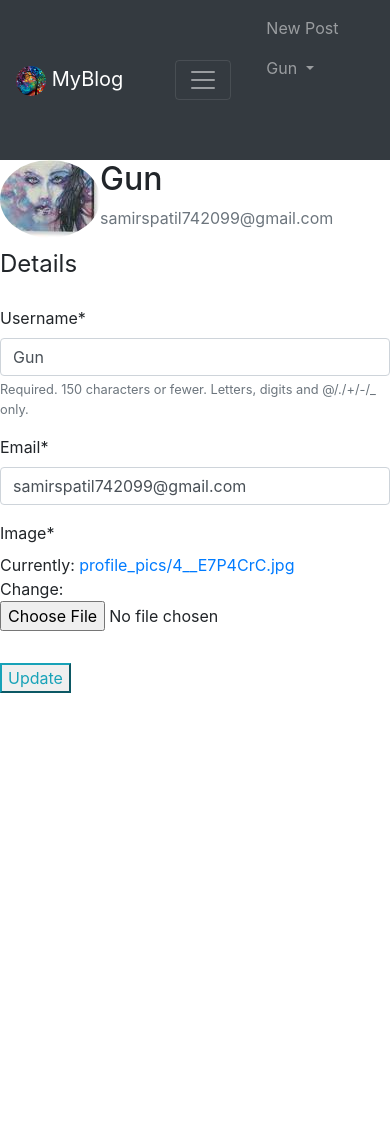
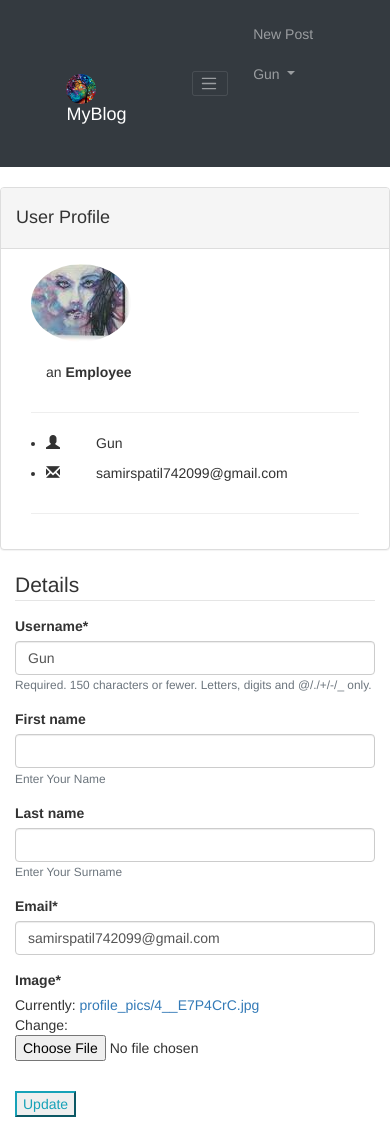
Before and after one commit to samirpatil2000/Community-Blog, a Django app: page /profile/ in a window 390 px wide. Before the commit the page ends 693 px from the top, so only its background shows below. Run offline with Django 3.2, Linux system fonts and the light colour scheme; a user stored in the database is signed in; data comes from the database, SQL or seed files in the repository; both versions use the stored data as it was after the commit; some libraries are stand-ins or nearby versions.

Commit message:
I update the profile page

```diff
--- a/Blog/templates/Blog/testuser_profile.html
+++ b/Blog/templates/Blog/testuser_profile.html
@@ -35,7 +35,7 @@
     <div class="col-sm-4">
       <h2>{{ post.author }}</h2>
       <h5>Profile Pic</h5>
-      <img class="profileimg" src="{{ post.author.profile.image.url }}">
+      <img class="profileimg" src="{{ posts[0].author.profile.image.url }}">
 
 
       <hr class="d-sm-none">
--- a/Blog/templates/Blog/user_post.html
+++ b/Blog/templates/Blog/user_post.html
@@ -40,7 +40,11 @@
       <h2>{{ view.kwargs.username }}</h2>
 
       <img class="profileimg" src="{{ object.author.profile.image.url }}">
+        {% if posts %}
         <img class="rounded-circle article-img" src="{{ post.author.profile.image.url }}">
+        {% endif %}
+         <h2 class="'article-title">{{ object.title }}</h2>
+            <p class="article-content">{{ object.content }}</p>
       <hr class="d-sm-none">
     </div>
       <div class="col-sm-7">
--- a/Blog/urls.py
+++ b/Blog/urls.py
@@ -1,13 +1,14 @@
 from django.urls import path
 from .import views
 from django.views.generic import TemplateView
-from.views import PostListView,PostDetailView, PostCreateView,PostUpdateView,PostDeleteView,UserPostListView #,SendFormEmail
+from.views import PostListView,PostDetailView, PostCreateView,PostUpdateView,PostDeleteView,UserPostListView ,PostDetailViewForProfile#,SendFormEmail
 urlpatterns=[
     path('', views.home, name='blog_home'),
     path('about/', views.about, name='about'),
     path('joinus/', views.join_us, name='join_us'),
     path('latest/', PostListView.as_view(), name='latest'),
     path('post/<int:pk>/', PostDetailView.as_view(), name='post-detail'),
+    path('post/userprofile/<int:pk>/',PostDetailViewForProfile.as_view(),name='post-userprofile'),
     path('post/new/', PostCreateView.as_view(), name='post-create'),
     path('post/<int:pk>/update/', PostUpdateView.as_view(), name='post-update'),
     path('post/<int:pk>/delete/', PostDeleteView.as_view(), name='post-delete'),
--- a/Blog/views.py
+++ b/Blog/views.py
@@ -106,7 +106,6 @@
     paginate_by = 4
 
 
-
 class UserPostListView(ListView):
     model = Post
     template_name = 'blog/user_post.html'
@@ -159,7 +158,6 @@
         return False
 
 
-
 class PostDeleteView(LoginRequiredMixin,UserPassesTestMixin,DeleteView):
     model = Post
     success_url = '/latest'
--- a/Main_Blog/urls.py
+++ b/Main_Blog/urls.py
@@ -28,6 +28,7 @@
     path('', include('Blog.urls')),
     #path('register/',include('users.urls'),name='register'),
 
+
     path('login/',auth_views.LoginView.as_view(template_name='users/login.html'), name='login'),
     path('logout/',auth_views.LogoutView.as_view(template_name='users/logout.html'), name='logout'),
     path('password-reset/',auth_views.PasswordResetView.as_view(template_name='users/password_reset.html'), name='password_reset'),
--- a/Main_Blog/wsgi.py
+++ b/Main_Blog/wsgi.py
@@ -1,3 +1,4 @@
+
 """
 WSGI config for Main_Blog project.
 
--- a/users/forms.py
+++ b/users/forms.py
@@ -1,9 +1,12 @@
 from django import forms
 from django.contrib.auth.models import User
 from django.contrib.auth.forms import UserCreationForm
+from django.db import models
+from . import models
 from.models import Profile
 
 class UserRegisterForm(UserCreationForm):
+    #email_na=models.EmailField(required=True)
     first_name=forms.CharField(max_length=30,required=False,help_text='Enter Your Name ')
     last_name=forms.CharField(max_length=30,required=False,help_text='Enter Your Surname')
     email=forms.EmailField(help_text='Enter Your  Valid email address')
@@ -12,14 +15,36 @@
         model = User
         fields = ['username','first_name','last_name','email','phone_number','password1','password2']
 
+    def save(self, commit=True):
+        user=super(UserRegisterForm,self).save(commit=True)
+        user.first_name= self.cleaned_data['first_name']
+        user.last_name=self.cleaned_data['last_name']
+        user.phone_number=self.cleaned_data['phone_number']
+        if commit:
+            user.save()
+
+        return user
+
 
 
 class UserUpadeteForm(forms.ModelForm):
     email=forms.EmailField()
 
+    first_name=forms.CharField(max_length=30,required=False,help_text='Enter Your Name ')
+    last_name=forms.CharField(max_length=30,required=False,help_text='Enter Your Surname')
+
     class Meta:
         model = User
-        fields=['username','email']
+        fields=['username','first_name','last_name','email']
+
+    def save(self, commit=True):
+        user=super(UserUpadeteForm,self).save(commit=True)
+        user.first_name= self.cleaned_data['first_name']
+        user.last_name=self.cleaned_data['last_name']
+        if commit:
+            user.save()
+        return user
+
 
 class ProfileUpdateForm(forms.ModelForm):
 
--- a/users/models.py
+++ b/users/models.py
@@ -17,7 +17,7 @@
 
         img= Image.open(self.image.path)
 
-        if img.height > 200 or  img.width > 200 :
-            output_size = (100,100)
+        if img.height > 400 or  img.width > 400 :
+            output_size = (350,350)
             img.thumbnail(output_size)
             img.save(self.image.path)
--- a/users/templates/users/Profile.html
+++ b/users/templates/users/Profile.html
@@ -1,29 +1,42 @@
-
 
 {% extends "Blog/base.html" %}
 {% load crispy_forms_tags %}
 {% block body %}
-    <div class="content-section">
-      <div class="media">
-        <img class="rounded-circle account-img" src="{{ user.profile.image.url }}">
-        <div class="media-body">
-          <h2 class="account-heading">{{ user.username }}</h2>
-          <p class="text-secondary">{{ user.email }}</p>
-        </div>
-      </div>
+<link href="//netdna.bootstrapcdn.com/bootstrap/3.0.0/css/bootstrap.min.css" rel="stylesheet" id="bootstrap-css">
+<script src="//netdna.bootstrapcdn.com/bootstrap/3.0.0/js/bootstrap.min.js"></script>
+<script src="//code.jquery.com/jquery-1.11.1.min.js"></script>
+<!------ Include the above in your HEAD tag ---------->
+
+            <div class="container">
+                  <div class="row">
+                      <div class="panel panel-default">
+                      <div class="panel-heading">  <h4 >User Profile</h4></div>
+                       <div class="panel-body">
+                      <div class="col-md-4 col-xs-12 col-sm-6 col-lg-4">
+                       <img alt="User Pic" src="{{ user.profile.image.url }}" id="profile-image1" class="img-circle img-responsive">
 
 
+                      </div>
+                      <div class="col-md-8 col-xs-12 col-sm-6 col-lg-8" >
+                          <div class="container" >
+                            <h2>{{ user.first_name }}  {{user.last_name}}</h2>
+                            <p>an   <b> Employee</b></p>
 
-    <form method="POST" enctype="multipart/form-data">
-        {% csrf_token %}
-        <fieldset class="form-group">
-            <legend class="'border-bottom mb-4">Details</legend>
-            {{ u_form|crispy }}
-            {{ p_form|crispy }}
-        </fieldset>
-        <div class="form-group">
-            <button class="btn-outline-info" type="submit"> Update </button>
-        </div>
-    </form>
-    </div>
+
+                          </div>
+                           <hr>
+                          <ul class="container details" >
+                            <li><p><span class="glyphicon glyphicon-user one" style="width:50px;"></span>{{user.username}}</p></li>
+                            <li><p><span class="glyphicon glyphicon-envelope one" style="width:50px;"></span>{{user.email}}</p></li>
+                          </ul>
+                          <hr>
+                          <div class="col-sm-5 col-xs-6 tital " >Date Of Joining: 15 Jun 2016</div>
+                          <div class="form-group">
+                            <button class="btn-outline-info" type="submit" href="{% url 'profile' %}"> Edit </button>
+                          </div>
+                      </div>
+                </div>
+            </div>
+            </div>
+            </div>
 {% endblock body %}
--- a/users/templates/users/register.html
+++ b/users/templates/users/register.html
@@ -12,7 +12,7 @@
     <title>Title</title>
 </head>
 <body>
-<div class="'content-section">
+<div class="container">
     <form method="POST">
         {% csrf_token %}
         <fieldset class="form-group">
--- a/users/views.py
+++ b/users/views.py
@@ -33,8 +33,6 @@
             p_form.save()
             messages.success(request, f' Your Account Has Been Updated !')
             return redirect('profile')
-
-
     else:
         u_form = UserUpadeteForm(instance=request.user)
         p_form = ProfileUpdateForm(instance=request.user.profile)
@@ -43,4 +41,4 @@
         'u_form':u_form ,
         'p_form':p_form
     }
-    return render(request,'users/profile.html',context)
+    return render(request,'users/Profile_Edit.html',context)
```
Also changed, not shown: db.sqlite3.
